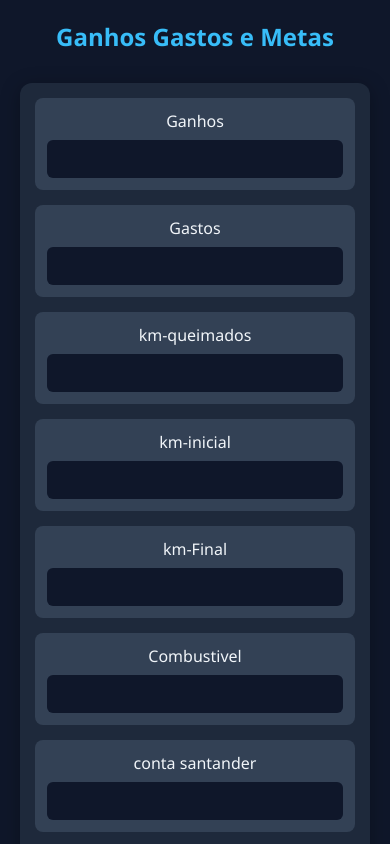
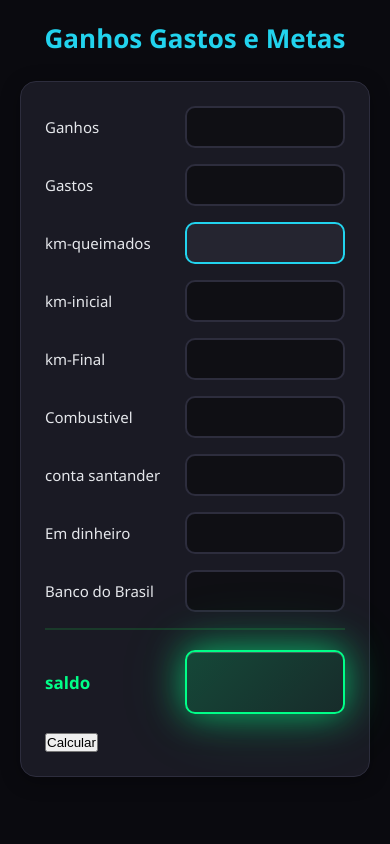
Before and after one commit to wa22lace/ganhos-na-99, a plain HTML site: page index.html in a window 390 px wide. Shown: the top 844 px of the page. Drawn offline with Linux system fonts and the light colour scheme.

Commit message:
Update index.css

```diff
--- a/index.css
+++ b/index.css
@@ -1,133 +1,195 @@
 * {
+    box-sizing: border-box;
     margin: 0;
     padding: 0;
-    box-sizing: border-box;
-    font-family: 'Segoe UI', Tahoma, Geneva, Verdana, sans-serif;
 }
 
 body {
-    background: #0f172a;
-    color: #f1f5f9;
+    font-family: 'Segoe UI', sans-serif;
+    background: #0a0a0f;
+    color: #e5e7eb;
     padding: 20px;
+    max-width: 500px;
+    margin: 0 auto;
 }
 
 h1 {
     text-align: center;
-    margin-bottom: 30px;
-    color: #38bdf8;
-    font-size: 2rem;
+    margin-bottom: 25px;
+    color: #22d3ee;
+    font-size: 26px;
+    font-weight: 700;
 }
 
 .container {
-    max-width: 600px;
-    margin: 0 auto;
-    background: #1e293b;
-    padding: 25px;
-    border-radius: 12px;
-    box-shadow: 0 4px 20px rgba(0, 0, 0, 0.3);
-}
-
-.container input {
-    text-align: center;
-
-    /*explicação
-.container
-
-Seleciona o elemento que tem class="container" no HTML
-
-input
-
-Seleciona todas as tags <input> que estão dentro do .container
-
-.container input
-
-Junto significa: "pega todos os inputs que estão dentro da div com class container"*/
+    background: #1a1a24;
+    padding: 24px;
+    border-radius: 16px;
+    border: 1px solid #2d2d3d;
+    box-shadow: 0 4px 20px rgba(0,0,0,0.3);
 }
 
 .container div {
     display: flex;
     justify-content: space-between;
     align-items: center;
-    margin-bottom: 15px;
-    padding: 12px;
-    background: #334155;
-    border-radius: 8px;
+    margin-bottom: 16px;
     font-weight: 500;
+    font-size: 15px;
 }
 
-.container div:hover {
-    background: #475569;
+.container div:last-child {
+    margin-bottom: 0;
 }
 
 input {
-    width: 150px;
-    padding: 8px;
-    border: none;
-    border-radius: 6px;
-    background: #0f172a;
-    color: #f1f5f9;
-    text-align: center; /* Mudei de right pra center */
-    font-size: 1rem;
+    padding: 10px 12px;
+    border: 2px solid #2d2d3d;
+    border-radius: 10px;
+    background: #0f0f14;
+    color: #fff;
+    width: 160px;
+    font-size: 16px;
+    font-weight: 600;
+    text-align: center;
+    transition: all 0.2s;
 }
 
 input:focus {
-    outline: 2px solid #38bdf8;
+    outline: none;
+    border-color: #22d3ee;
+    box-shadow: 0 0 0 3px rgba(34, 211, 238, 0.1);
+}
+
+input[readonly] {
+    background: #252530;
+    border-color: #2d2d3d;
+    color: #9ca3af;
+    cursor: not-allowed;
+}
+
+input::placeholder {
+    color: #4b5563;
+}
+
+input.negativo {
+    color: #f87171;
+    border-color: #f87171;
+}
+
+/* Campos de resultado ciano */
+#lucro-dia input, #falta-meta input, #km-queimado input, #gastos-combustivel input {
+    border-color: #22d3ee;
+    color: #22d3ee;
+    font-weight: 700;
+}
+
+/* SALDO TOTAL VERDE DESTACADO */
+#saldo {
+    margin-top: 12px;
+    padding-top: 20px;
+    border-top: 2px solid #1a3a2a;
+    font-size: 17px;
+    font-weight: 700;
+    color: #00ff88;
 }
 
 #saldo input {
-    background: #065f46;
-    font-weight: bold;
-    color: #6ee7b7;
+    font-size: 24px;
+    font-weight: 800;
+    padding: 16px 12px;
+    background: linear-gradient(135deg, rgba(0, 255, 136, 0.2), rgba(0, 200, 100, 0.1));
+    border: 2px solid #00ff88;
+    color: #00ff88;
+    box-shadow: 0 0 25px rgba(0, 255, 136, 0.4),
+                0 0 50px rgba(0, 255, 136, 0.1),
+                inset 0 1px 0 rgba(255,255,255,0.2);
+    text-shadow: 0 0 15px rgba(0, 255, 136, 0.8);
+    letter-spacing: 1px;
+    animation: pulse-verde 2s ease-in-out infinite;
 }
 
-#saldo.negative input {
-    background: #7f1d1d;
-    color: #fca5a5;
+#saldo input.negativo {
+    background: linear-gradient(135deg, rgba(248, 113, 113, 0.2), rgba(200, 50, 50, 0.1));
+    border-color: #f87171;
+    color: #f87171;
+    box-shadow: 0 0 25px rgba(248, 113, 113, 0.4),
+                0 0 50px rgba(248, 113, 113, 0.1),
+                inset 0 1px 0 rgba(255,255,255,0.2);
+    text-shadow: 0 0 15px rgba(248, 113, 113, 0.8);
+    animation: pulse-vermelho 2s ease-in-out infinite;
 }
 
-#btn-calcular {
+@keyframes pulse-verde {
+    0%, 100% { box-shadow: 0 0 25px rgba(0, 255, 136, 0.4), 0 0 50px rgba(0, 255, 136, 0.1), inset 0 1px 0 rgba(255,255,255,0.2); }
+    50% { box-shadow: 0 0 35px rgba(0, 255, 136, 0.6), 0 0 70px rgba(0, 255, 136, 0.2), inset 0 1px 0 rgba(255,255,255,0.2); }
+}
+
+@keyframes pulse-vermelho {
+    0%, 100% { box-shadow: 0 0 25px rgba(248, 113, 113, 0.4), 0 0 50px rgba(248, 113, 113, 0.1), inset 0 1px 0 rgba(255,255,255,0.2); }
+    50% { box-shadow: 0 0 35px rgba(248, 113, 113, 0.6), 0 0 70px rgba(248, 113, 113, 0.2), inset 0 1px 0 rgba(255,255,255,0.2); }
+}
+
+/* BOTÃO LIMPAR */
+#btn-limpar {
     width: 100%;
     padding: 14px;
-    margin-top: 15px;
-    border: none;
-    border-radius: 8px;
-    background: linear-gradient(135deg, #38bdf8, #0ea5e9);
-    color: #0f172a;
-    font-size: 1rem;
-    font-weight: bold;
-    text-transform: uppercase;
-    letter-spacing: 1px;
+    margin-top: 20px;
+    background: #252530;
+    border: 2px solid #3d3d4d;
+    border-radius: 12px;
+    color: #9ca3af;
+    font-size: 15px;
+    font-weight: 600;
     cursor: pointer;
-    transition: 0.2s ease;
+    transition: all 0.2s;
 }
 
-#btn-calcular:hover {
-    filter: brightness(1.1);
-    box-shadow: 0 4px 15px rgba(56, 189, 248, 0.4);
+#btn-limpar:hover {
+    background: #2d2d3d;
+    border-color: #f87171;
+    color: #f87171;
+    transform: translateY(-1px);
 }
 
-#btn-calcular:active {
-    transform: scale(0.98);
+#btn-limpar:active {
+    transform: translateY(0);
 }
 
-/* MOBILE: deixa os inputs flexíveis */
-@media (max-width: 480px) {
-    .container {
-        padding: 15px;
-    }
+/* OCULTAR ELEMENTOS */
+.oculto {
+    display: none!important;
+}
 
-    .container div {
-        flex-direction: column;
-        align-items: stretch;
-        gap: 8px;
-        text-align: center;
-    }
+/* BOTÃO LIMPAR */
+#btn-limpar {
+    width: 100%;
+    padding: 14px;
+    margin-top: 20px;
+    background: #252530;
+    border: 2px solid #3d3d4d;
+    border-radius: 12px;
+    color: #9ca3af;
+    font-size: 15px;
+    font-weight: 600;
+    cursor: pointer;
+    transition: all 0.2s;
+    animation: fadeIn 0.3s ease-in;
+}
 
-    input {
-        width: 100%;
-    }
+#btn-limpar:hover {
+    background: #2d2d3d;
+    border-color: #f87171;
+    color: #f87171;
+    transform: translateY(-1px);
+}
 
-    h1 {
-        font-size: 1.5rem;
-    }
+/* ANIMAÇÃO DE APARECER */
+@keyframes fadeIn {
+    from { opacity: 0; transform: translateY(-10px); }
+    to { opacity: 1; transform: translateY(0); }
 }
+
+#saldo {
+    animation: fadeIn 0.3s ease-in;
+}
```
